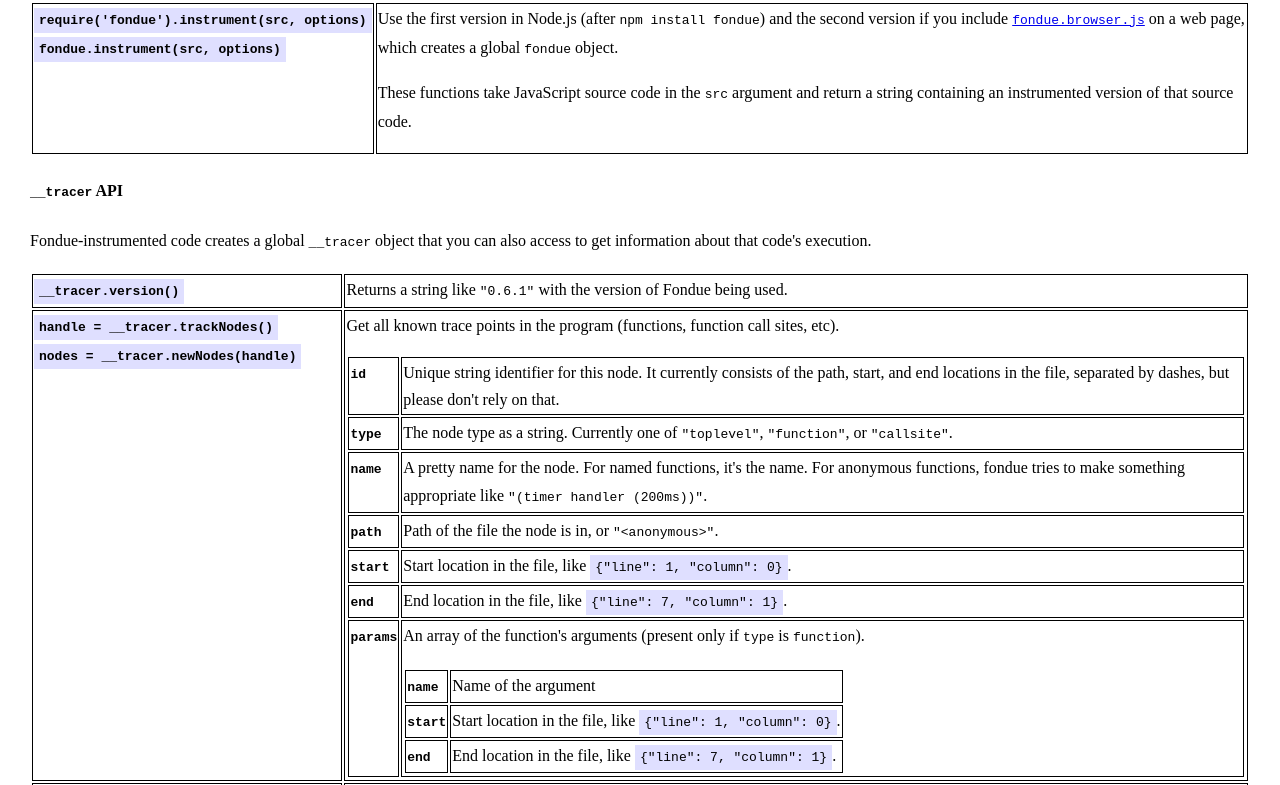
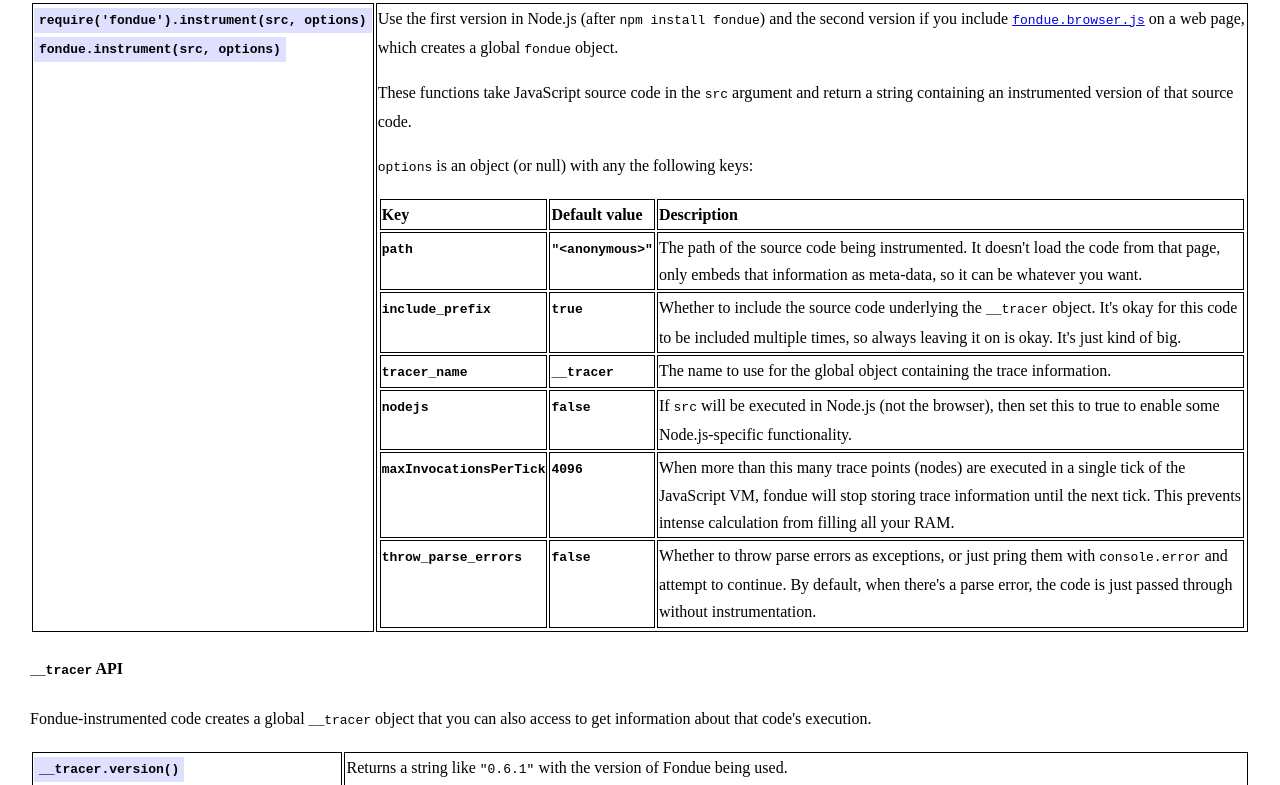
Before and after one commit to adobe-research/fondue, a plain HTML site: page index.html in a window 1280 px wide. Shown: the part 2161-2946 px from the top of the page. Drawn offline with Linux system fonts and the light colour scheme.

Commit message:
expanded API

```diff
--- a/index.html
+++ b/index.html
@@ -7,7 +7,7 @@
 
 @import url(style.css);
 
-table.api th tt.code {
+table.api tt {
 	white-space: nowrap;
 }
 
@@ -111,7 +111,48 @@
 		</th>
 		<td>
 			<p>Use the first version in Node.js (after <tt>npm install fondue</tt>) and the second version if you include <tt><a href="https://github.com/adobe-research/fondue/blob/master/fondue.browser.js">fondue.browser.js</a></tt> on a web page, which creates a global <tt>fondue</tt> object.
+
 			<p>These functions take JavaScript source code in the <tt>src</tt> argument and return a string containing an instrumented version of that source code.
+
+			<p><tt>options</tt> is an object (or null) with any the following keys:
+
+			<table class="outlined">
+				<tr>
+					<th>Key</th>
+					<th>Default value</th>
+					<th>Description</th>
+				</tr>
+				<tr>
+					<th><tt>path</tt></th>
+					<th><tt>"&lt;anonymous&gt;"</tt></th>
+					<td>The path of the source code being instrumented. It doesn't load the code from that page, only embeds that information as meta-data, so it can be whatever you want.</td>
+				</tr>
+				<tr>
+					<th><tt>include_prefix</tt></th>
+					<th><tt>true</tt></th>
+					<td>Whether to include the source code underlying the <tt>__tracer</tt> object. It's okay for this code to be included multiple times, so always leaving it on is okay. It's just kind of big.</td>
+				</tr>
+				<tr>
+					<th><tt>tracer_name</tt></th>
+					<th><tt>__tracer</tt></th>
+					<td>The name to use for the global object containing the trace information.</td>
+				</tr>
+				<tr>
+					<th><tt>nodejs</tt></th>
+					<th><tt>false</tt></th>
+					<td>If <tt>src</tt> will be executed in Node.js (not the browser), then set this to true to enable some Node.js-specific functionality.</td>
+				</tr>
+				<tr>
+					<th><tt>maxInvocationsPerTick</tt></th>
+					<th><tt>4096</tt></th>
+					<td>When more than this many trace points (nodes) are executed in a single tick of the JavaScript VM, fondue will stop storing trace information until the next tick. This prevents intense calculation from filling all your RAM.</td>
+				</tr>
+				<tr>
+					<th><tt>throw_parse_errors</tt></th>
+					<th><tt>false</tt></th>
+					<td>Whether to throw parse errors as exceptions, or just pring them with <tt>console.error</tt> and attempt to continue. By default, when there's a parse error, the code is just passed through without instrumentation.</td>
+				</tr>
+			</table>
 		</td>
 	</tr>
 </table>
```
